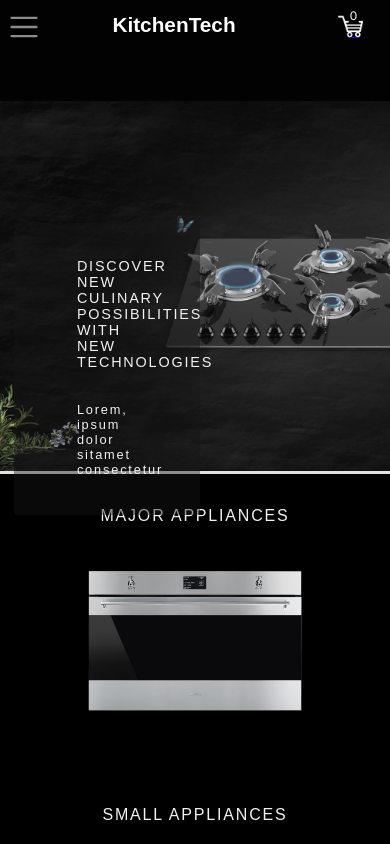
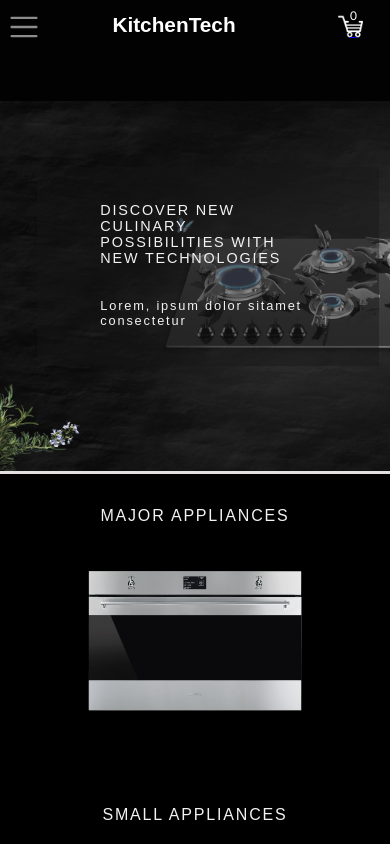
Before and after one commit to GuldanaBaktybekova/my-diploma, a React (Create React App) app: page / in a window 390 px wide. Shown: the top 844 px of the page. Built offline with nearby package versions, Linux system fonts and the light colour scheme.

Commit message:
Add responsive Header section

```diff
--- a/src/components/Header/Header.css
+++ b/src/components/Header/Header.css
@@ -28,7 +28,7 @@
 .Header section {
   position: absolute;
 
-  top: 30%;
+  top: 20%;
   left: 1%;
 
   color: white;
@@ -61,6 +61,34 @@
 
   font-weight: 400;
   letter-spacing: 1.82px;
+}
+@media (max-width: 700px) {
+  .Header section  {
+    position: absolute;
+
+    top: 15%;
+    left: 7%;
+
+    color: white;
+    padding: 15px;
+    margin: 10px;
+    max-width: 80%;
+
+  }
+}
+@media (max-width: 620px) {
+  .Header section  {
+    position: absolute;
+
+    top: 15%;
+    left: 7%;
+
+    color: white;
+    padding: 15px;
+    margin: 10px;
+    max-width: 80%;
+
+  }
 }
 
 /*  */
```
